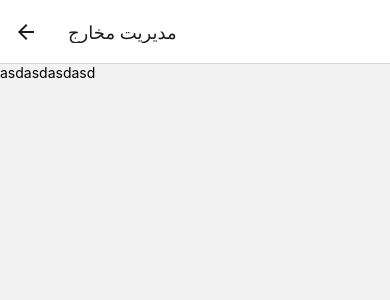
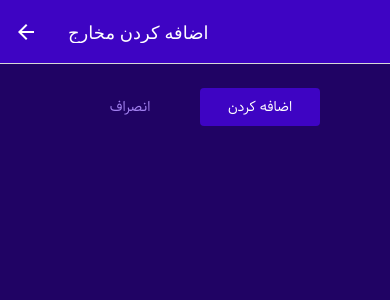
Before and after one commit to hamedghaaderi/Expense-tracker, a React Native app: screen /ManageScreen in a window 390 px wide. Shown: the top 300 px of the page. Built offline with nearby package versions, Linux system fonts and the light colour scheme.

Commit message:
feat: handle differences on manage screen. also create necessary buttons & style them.

```diff
--- a/App.js
+++ b/App.js
@@ -68,7 +68,12 @@ export default function App() {
     <>
       <StatusBar style="light" />
       <NavigationContainer>
-        <Stack.Navigator>
+        <Stack.Navigator
+          screenOptions={{
+            headerStyle: { backgroundColor: GlobalStyles.colors.primary500 },
+            headerTintColor: "white",
+          }}
+        >
           <Stack.Screen
             name="OtherScreens"
             component={OtherScreens}
@@ -78,7 +83,7 @@ export default function App() {
             name="ManageScreen"
             component={ManageExpensesScreen}
             options={{
-              title: "مدیریت مخارج",
+              presentation: "modal",
             }}
           />
         </Stack.Navigator>
--- a/components/expenses/expenses-item.js
+++ b/components/expenses/expenses-item.js
@@ -6,7 +6,7 @@ import { useNavigation } from "@react-navigation/native";
 const ExpensesItem = ({ expense }) => {
   const { navigate } = useNavigation();
   const pressHandler = () => {
-    navigate("ManageScreen");
+    navigate("ManageScreen", { expenseId: expense.id });
   };
 
   return (
--- /dev/null
+++ b/components/ui/btn.js
@@ -0,0 +1,50 @@
+import { Pressable, StyleSheet, Text, View } from "react-native";
+import GlobalStyles from "../../constants/colors";
+
+const BTN = ({ children, onPress, mode, style }) => {
+  return (
+    <>
+      <View style={style}>
+        <Pressable
+          onPress={onPress}
+          style={({ pressed }) => pressed && styles.pressed}
+        >
+          <View style={[styles.button, mode === "flat" && styles.flat]}>
+            <Text
+              style={[styles.buttonText, mode === "flat" && styles.flatText]}
+            >
+              {children}
+            </Text>
+          </View>
+        </Pressable>
+      </View>
+    </>
+  );
+};
+
+export default BTN;
+
+const styles = StyleSheet.create({
+  button: {
+    borderRadius: 4,
+    padding: 8,
+    backgroundColor: GlobalStyles.colors.primary500,
+  },
+  flat: {
+    backgroundColor: "transparent",
+  },
+  buttonText: {
+    color: "white",
+    textAlign: "center",
+    fontFamily: "samim",
+  },
+  flatText: {
+    color: GlobalStyles.colors.primary200,
+    fontFamily: "samim",
+  },
+  pressed: {
+    opacity: 0.75,
+    backgroundColor: GlobalStyles.colors.primary100,
+    borderRadius: 4,
+  },
+});
--- a/screens/manage-expenses-screen.js
+++ b/screens/manage-expenses-screen.js
@@ -1,11 +1,77 @@
-import { Text } from "react-native";
+import { useLayoutEffect } from "react";
+import { StyleSheet, View } from "react-native";
+import IconBTN from "../components/ui/icon-btn";
+import GlobalStyles from "../constants/colors";
+import BTN from "../components/ui/btn";
 
-const ManageExpensesScreen = () => {
+const ManageExpensesScreen = ({ route, navigation }) => {
+  const id = route.params?.expenseId;
+  const isEditing = !!id;
+
+  useLayoutEffect(() => {
+    navigation.setOptions({
+      title: isEditing ? "ویرایش مخراج" : "اضافه کردن مخارج",
+    });
+  }, [navigation, isEditing]);
+
+  const deleteHandler = () => {
+    navigation.goBack();
+  };
+  const cancelHandler = () => {
+    navigation.goBack();
+  };
+  const confirmHandler = () => {
+    navigation.goBack();
+  };
+
   return (
     <>
-      <Text>asdasdasdasd</Text>
+      <View style={styles.container}>
+        <View style={styles.buttons}>
+          <BTN style={styles.button} mode="flat" onPress={cancelHandler}>
+            انصراف
+          </BTN>
+          <BTN style={styles.button} onPress={confirmHandler}>
+            {isEditing ? "به روز رسانی" : "اضافه کردن"}
+          </BTN>
+        </View>
+        {isEditing && (
+          <View style={styles.deleteContainer}>
+            <IconBTN
+              icon="trash"
+              color={GlobalStyles.colors.error500}
+              size={36}
+              onPress={deleteHandler}
+            />
+          </View>
+        )}
+      </View>
     </>
   );
 };
 
 export default ManageExpensesScreen;
+
+const styles = StyleSheet.create({
+  container: {
+    flex: 1,
+    padding: 24,
+    backgroundColor: GlobalStyles.colors.primary800,
+  },
+  deleteContainer: {
+    marginTop: 16,
+    paddingTop: 8,
+    borderTopWidth: 2,
+    borderTopColor: GlobalStyles.colors.primary200,
+    alignItems: "center",
+  },
+  button: {
+    minWidth: 120,
+  },
+  buttons: {
+    flexDirection: "row",
+    justifyContent: "center",
+    alignItems: "center",
+    gap: 10,
+  },
+});
```
